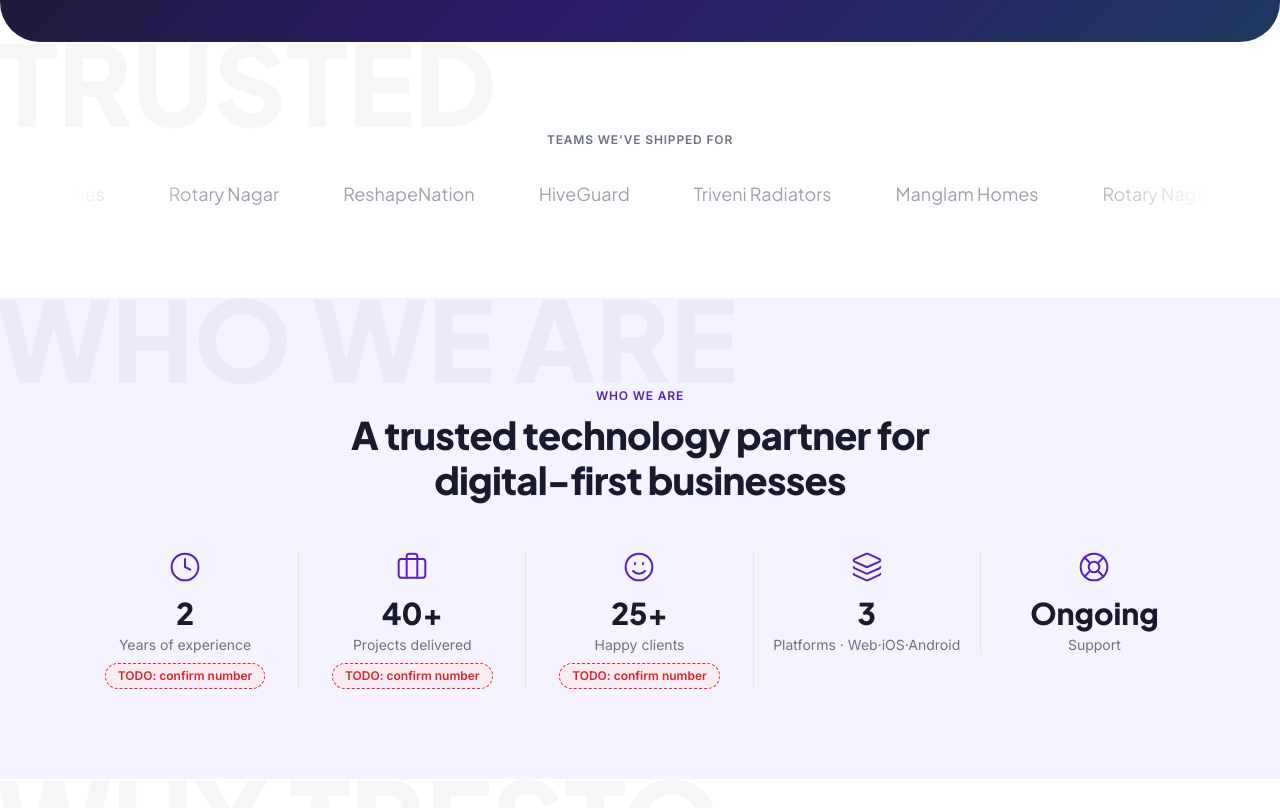
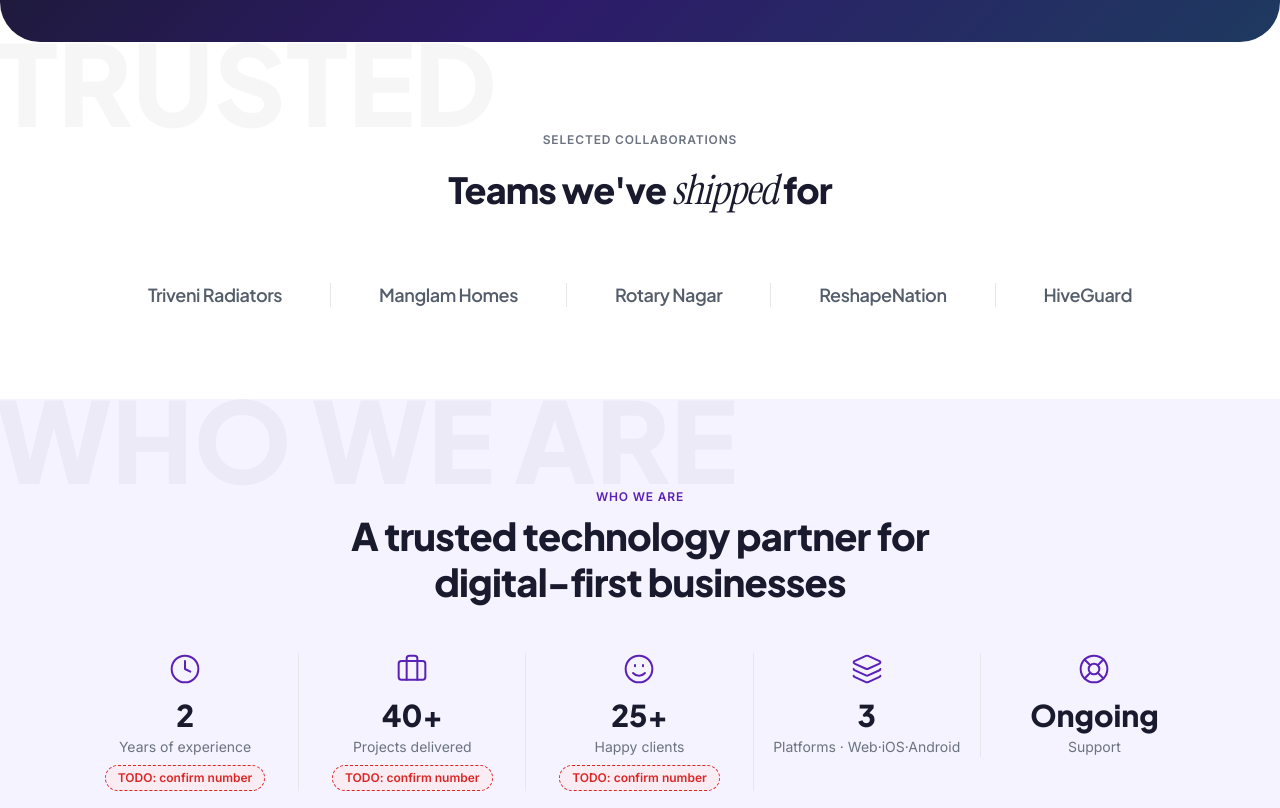
Before and after one commit to joshikhush/tresto, a Next.js app: page / in a window 1280 px wide. Shown: the part 932-1740 px from the top of the page. Built offline with nearby package versions, Linux system fonts and the light colour scheme.

Commit message:
checkpoint: before payload setup

```diff
--- a/src/app/globals.css
+++ b/src/app/globals.css
@@ -43,6 +43,8 @@
   /* Fonts (variables come from next/font in layout.tsx) */
   --font-display: var(--font-plus-jakarta-sans), ui-sans-serif, system-ui, sans-serif;
   --font-body: var(--font-inter), ui-sans-serif, system-ui, sans-serif;
+  /* Editorial italic accent — Trusted-by heading only (Trusted.tsx). */
+  --font-accent-serif: var(--font-instrument-serif), Georgia, serif;
 
   /* Radius */
   --radius-pill: 999px;
@@ -122,21 +124,6 @@
      than the order they're written in a className string. */
   .hero-offset-top {
     padding-top: 150px !important;
-  }
-
-  /* Trusted-by marquee (S5) — list is rendered twice so -50% is exactly
-     one full loop. Skipped entirely when prefers-reduced-motion is set. */
-  @keyframes marquee {
-    from {
-      transform: translateX(0);
-    }
-    to {
-      transform: translateX(-50%);
-    }
-  }
-
-  .animate-marquee {
-    animation: marquee 20s linear infinite;
   }
 
   /* Tech Stack vertical marquee (S14) — each column's tool list is
@@ -288,6 +275,50 @@
     }
   }
 }
+
+/* ===== Teams we've shipped for (S5) — wordmark row =====
+   Real client names only, rendered as plain typographic wordmarks (no logo
+   image assets exist, and §3 honesty guardrails forbid fabricated big-brand
+   logos) — see Trusted.tsx. Entrance is a blur-to-sharp reveal staggered via
+   --logo-delay (index * 90ms, set inline per mark), triggered once by adding
+   .logo-in to the row's ancestor (single IntersectionObserver on the row,
+   Trusted.tsx) rather than one observer per mark. Resting opacity is a
+   deliberately dimmed .85, not 1 — hover lifts to full 1 so the row reads as
+   quiet/restrained until you engage with it. The hover rule's selector is
+   prefixed with the full `.logo-row.logo-in` chain purely so its specificity
+   (0,4,0) beats the entrance end-state rule below (0,3,0); a bare
+   `.logo-mark:hover` would otherwise lose to it once revealed. */
+.logo-mark {
+  display: inline-block;
+  opacity: 0;
+  filter: blur(8px);
+  transform: translateY(14px);
+  transition:
+    opacity 750ms cubic-bezier(.22, 1, .36, 1) var(--logo-delay, 0ms),
+    filter 750ms cubic-bezier(.22, 1, .36, 1) var(--logo-delay, 0ms),
+    transform 750ms cubic-bezier(.22, 1, .36, 1) var(--logo-delay, 0ms);
+}
+
+.logo-row.logo-in .logo-mark {
+  opacity: .85;
+  filter: blur(0);
+  transform: translateY(0);
+}
+
+.logo-row.logo-in .logo-mark:hover {
+  opacity: 1;
+  transition: opacity 200ms ease;
+}
+
+@media (prefers-reduced-motion: reduce) {
+  .logo-mark {
+    opacity: .85;
+    filter: none;
+    transform: none;
+    transition: opacity 200ms ease;
+  }
+}
+
 /* ===== What we do — pinned stacking cards. Append to globals.css ===== */
 .svc-sec { position: relative; height: 640vh; background: #F0EEFF; }
 .svc-pin {
--- a/src/app/layout.tsx
+++ b/src/app/layout.tsx
@@ -1,5 +1,5 @@
 import type { Metadata } from "next";
-import { Plus_Jakarta_Sans, Inter } from "next/font/google";
+import { Plus_Jakarta_Sans, Inter, Instrument_Serif } from "next/font/google";
 import { Navbar } from "@/components/Navbar";
 import { Footer } from "@/components/Footer";
 import "./globals.css";
@@ -14,6 +14,15 @@
   subsets: ["latin"],
 });
 
+// Single italic cut, used only as a small editorial accent word inside the
+// Trusted-by heading (Trusted.tsx) — not a general body/heading typeface.
+const instrumentSerif = Instrument_Serif({
+  variable: "--font-instrument-serif",
+  subsets: ["latin"],
+  weight: "400",
+  style: ["italic"],
+});
+
 export const metadata: Metadata = {
   title: "Tresto — Software & AI Studio",
   description:
@@ -26,7 +35,10 @@
   children: React.ReactNode;
 }>) {
   return (
-    <html lang="en" className={`${plusJakartaSans.variable} ${inter.variable}`}>
+    <html
+      lang="en"
+      className={`${plusJakartaSans.variable} ${inter.variable} ${instrumentSerif.variable}`}
+    >
       <body className="min-h-screen bg-white font-body text-ink antialiased">
         <Navbar />
         {children}
--- a/src/components/sections/Trusted.tsx
+++ b/src/components/sections/Trusted.tsx
@@ -1,59 +1,95 @@
 "use client";
 
+import { useEffect, useRef, useState, type CSSProperties } from "react";
 import { Section, GhostWord, Reveal, REVEAL_DELAY } from "@/components/ui";
 import { cn } from "@/lib/cn";
 import { usePrefersReducedMotion } from "@/lib/usePrefersReducedMotion";
 
-// Real project/client names — §3 honesty guardrails forbid invented
-// client logos, so this stays plain text until logo assets exist.
-// TODO(polish): swap for real client logo marks.
+// Real project/client names — §3 honesty guardrails forbid invented client
+// logos, and no logo image assets exist yet, so each renders as a clean
+// typographic wordmark instead of an image mark.
+// TODO(polish): swap for real logo marks if/when assets exist.
 const clients = ["Triveni Radiators", "Manglam Homes", "Rotary Nagar", "ReshapeNation", "HiveGuard"];
 
-const maskImage =
-  "linear-gradient(to right, transparent, black 12%, black 88%, transparent)";
+const STAGGER_MS = 90;
 
 /**
- * S5 — Trusted by. Single auto-scrolling marquee row (list duplicated for
- * a seamless loop, `animate-marquee` CSS keyframe in globals.css —
- * translateX(-50%) over 20s linear), edges faded with a mask-image
- * gradient, paused on hover. When prefers-reduced-motion is set the list
- * isn't duplicated and the animation class is dropped, so it renders as
- * one static centered row instead.
+ * S5 — Trusted by, restyled as a single curated row of client wordmarks
+ * (see `.logo-mark` / `.logo-row` in globals.css for the blur-to-sharp
+ * entrance). One IntersectionObserver on the row adds `.logo-in` once,
+ * which cascades the staggered reveal to every mark via its own
+ * `--logo-delay` custom property — cheaper than one observer per mark, and
+ * keeps the whole row arriving as a single sequence rather than each mark
+ * re-triggering independently. Vertical 1px dividers only render at `md+`,
+ * where the row is guaranteed to stay single-line (flex-nowrap); below
+ * that it wraps with plain gaps instead of a stray leading divider on the
+ * wrapped line. Skipped entirely under prefers-reduced-motion — the CSS
+ * media query in globals.css renders every mark at its resting opacity
+ * immediately, independent of whether `.logo-in` ever gets added.
  */
 export function Trusted() {
   const prefersReducedMotion = usePrefersReducedMotion();
-  const items = prefersReducedMotion ? clients : [...clients, ...clients];
+  const rowRef = useRef<HTMLDivElement>(null);
+  const [inView, setInView] = useState(false);
+
+  useEffect(() => {
+    if (prefersReducedMotion) return;
+    const node = rowRef.current;
+    if (!node) return;
+
+    const observer = new IntersectionObserver(
+      ([entry]) => {
+        if (entry.isIntersecting) {
+          setInView(true);
+          observer.disconnect();
+        }
+      },
+      { threshold: 0.3 }
+    );
+    observer.observe(node);
+    return () => observer.disconnect();
+  }, [prefersReducedMotion]);
 
   return (
     <Section bg="white" className="relative overflow-hidden">
       <GhostWord>TRUSTED</GhostWord>
+
       <Reveal delay={REVEAL_DELAY.eyebrow}>
         <p className="tracking-label text-center text-xs font-semibold uppercase text-text-muted">
-          Teams we&apos;ve shipped for
+          Selected collaborations
         </p>
       </Reveal>
 
       <Reveal delay={REVEAL_DELAY.heading}>
+        <h2 className="mx-auto mt-4 max-w-xl text-center font-display text-3xl font-extrabold leading-[1.3] tracking-tight text-ink sm:text-4xl">
+          Teams we&apos;ve{" "}
+          <span className="font-accent-serif text-[1.15em] font-normal italic">shipped</span> for
+        </h2>
+      </Reveal>
+
       <div
-          className="group mt-8 overflow-hidden"
-          style={{ maskImage, WebkitMaskImage: maskImage }}
-        >
-          <div
+        ref={rowRef}
+        role="list"
+        aria-label="Companies Tresto has shipped products for"
         className={cn(
-              "flex w-max items-center gap-16 whitespace-nowrap",
-              prefersReducedMotion
-                ? "mx-auto justify-center"
-                : "animate-marquee group-hover:[animation-play-state:paused]"
+          "logo-row mt-14 flex flex-wrap items-center justify-center gap-x-10 gap-y-8 md:mt-16 md:flex-nowrap md:justify-center md:gap-x-0",
+          inView && "logo-in"
         )}
       >
-            {items.map((name, index) => (
-              <span key={`${name}-${index}`} className="font-display text-lg text-text-faint">
+        {clients.map((name, index) => (
+          <div key={name} role="listitem" className="flex items-center">
+            {index > 0 && (
+              <span aria-hidden className="mx-8 hidden h-6 w-px shrink-0 bg-border md:block lg:mx-12" />
+            )}
+            <span
+              className="logo-mark whitespace-nowrap font-display text-lg font-semibold tracking-tight text-text-strong"
+              style={{ "--logo-delay": `${index * STAGGER_MS}ms` } as CSSProperties}
+            >
               {name}
             </span>
+          </div>
         ))}
       </div>
-        </div>
-      </Reveal>
     </Section>
   );
 }
```
Also changed, not shown: 1 other file (tests, documents, lock files or other folders). Lines whose indentation alone changed are shown as unchanged.
